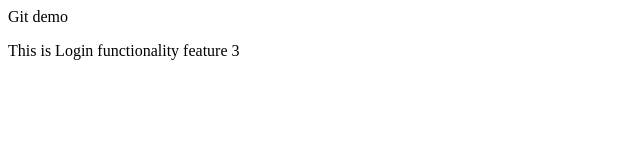
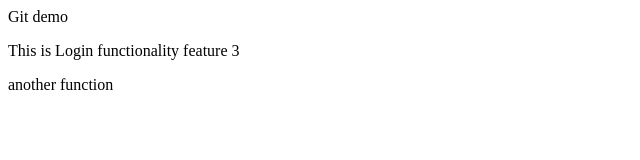
Before and after one commit to SaloniKale1704/Local-Repo, a plain HTML site: page index.html in a window 1280 px wide. Shown: the whole page, without its empty margins (0-640 px from the left). Drawn offline with Linux system fonts and the light colour scheme.

Commit message:
Added one more function

```diff
--- a/index.html
+++ b/index.html
@@ -1,2 +1,3 @@
 <p>Git demo</p>
 <p>This is Login functionality feature 3</p>
+<p>another function</p>
```
